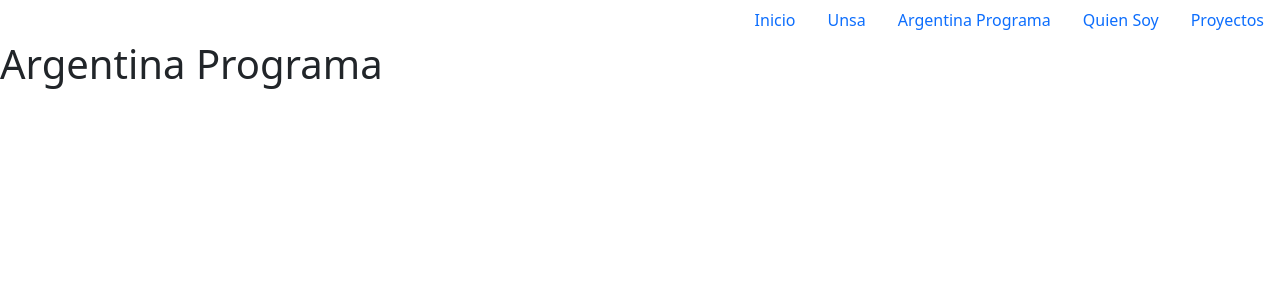
After one commit to prcamacho/pablocamacho.com.ar, a Django app: template src/templates/argentina_programa/inicio.html in a window 1280 px wide. The commit adds this page. Shown: the top 300 px of the page. Run offline with Django 4.2, Linux system fonts and the light colour scheme; the template is opened without the code that fills it, so the values that code supplies are empty.

Commit message:
Actualizacion

```diff
--- a/src/WebApp/settings.py
+++ b/src/WebApp/settings.py
@@ -125,6 +125,10 @@
 # https://docs.djangoproject.com/en/4.2/howto/static-files/
 
 STATIC_URL = 'static/'
+STATICFILES_DIRS = [
+    BASE_DIR / 'static'
+]
+
 
 # Default primary key field type
 # https://docs.djangoproject.com/en/4.2/ref/settings/#default-auto-field
--- a/src/WebApp/urls.py
+++ b/src/WebApp/urls.py
@@ -20,5 +20,6 @@
 urlpatterns = [
     path('admin/', admin.site.urls),
     path('unsa/',include('unsa.urls', namespace='unsa')),
+    path('argentina_programa/',include('argentina_programa.urls', namespace='argentina_programa')),
     path('',include('inicio.urls',namespace='inicio'))
 ]
--- a/src/argentina_programa/views.py
+++ b/src/argentina_programa/views.py
@@ -1,3 +1,6 @@
 from django.shortcuts import render
 
 # Create your views here.
+
+def vista_inicial(request):
+    return render(request,'argentina_programa/inicio.html')
--- a/src/inicio/urls.py
+++ b/src/inicio/urls.py
@@ -1,8 +1,8 @@
 from django.urls import path
-
+from .views import vista_inicio
 
 app_name='inicio'
 
 urlpatterns = [
-    path('',)
+    path('',vista_inicio, name='vista_inicio')
 ]
--- /dev/null
+++ b/src/templates/argentina_programa/inicio.html
@@ -0,0 +1,4 @@
+{% extends 'base/base.html' %}
+{% block contenido %}
+<h1>Argentina Programa</h1>
+{% endblock contenido %}
--- a/src/templates/base/base.html
+++ b/src/templates/base/base.html
@@ -1,3 +1,4 @@
+{% load static %}
 <!doctype html>
 <html lang="en">
   <head>
@@ -9,13 +10,13 @@
   <body>
     <ul class="nav justify-content-end">
         <li class="nav-item">
-          <a class="nav-link active" aria-current="page" href="#">Logo</a>
+          <a class="nav-link active" aria-current="page" href="{% url 'inicio:vista_inicio' %}">Inicio</a>
         </li>
         <li class="nav-item">
-          <a class="nav-link" href="#">Unsa</a>
+          <a class="nav-link" href=" {% url 'unsa:vista_inicial' %}">Unsa</a>
         </li>
         <li class="nav-item">
-          <a class="nav-link" href="#">Argentina Programa</a>
+          <a class="nav-link" href="{% url 'argentina_programa:vista_inicial' %}">Argentina Programa</a>
         </li>
         <li class="nav-item">
           <a class="nav-link" href="#">Quien Soy</a>
--- a/src/templates/inicio/inicio.html
+++ b/src/templates/inicio/inicio.html
@@ -0,0 +1,5 @@
+{% extends 'base/base.html' %}
+{% block titulo %}Pablo Camacho || Inicio{% endblock titulo %}
+{% block contenido %}
+<h1>Inicio</h1>
+{% endblock contenido %}
--- a/src/unsa/views.py
+++ b/src/unsa/views.py
@@ -5,6 +5,6 @@
 
 # Create your views here.
 
-def listar_materias(request):
+def vista_inicial(request):
     materias=Materia.objects.all()
-    return render(request,'unsa/listado_materias.html',{'materias':materias})
+    return render(request,'unsa/inicio.html',{'materias':materias})
```
Also changed, not shown: src/argentina_programa/urls.py (added, +8 -0 lines), src/templates/unsa/inicio.html (renamed from src/templates/unsa/listado_materias.html), src/unsa/migrations/0002_clase.py (added).
